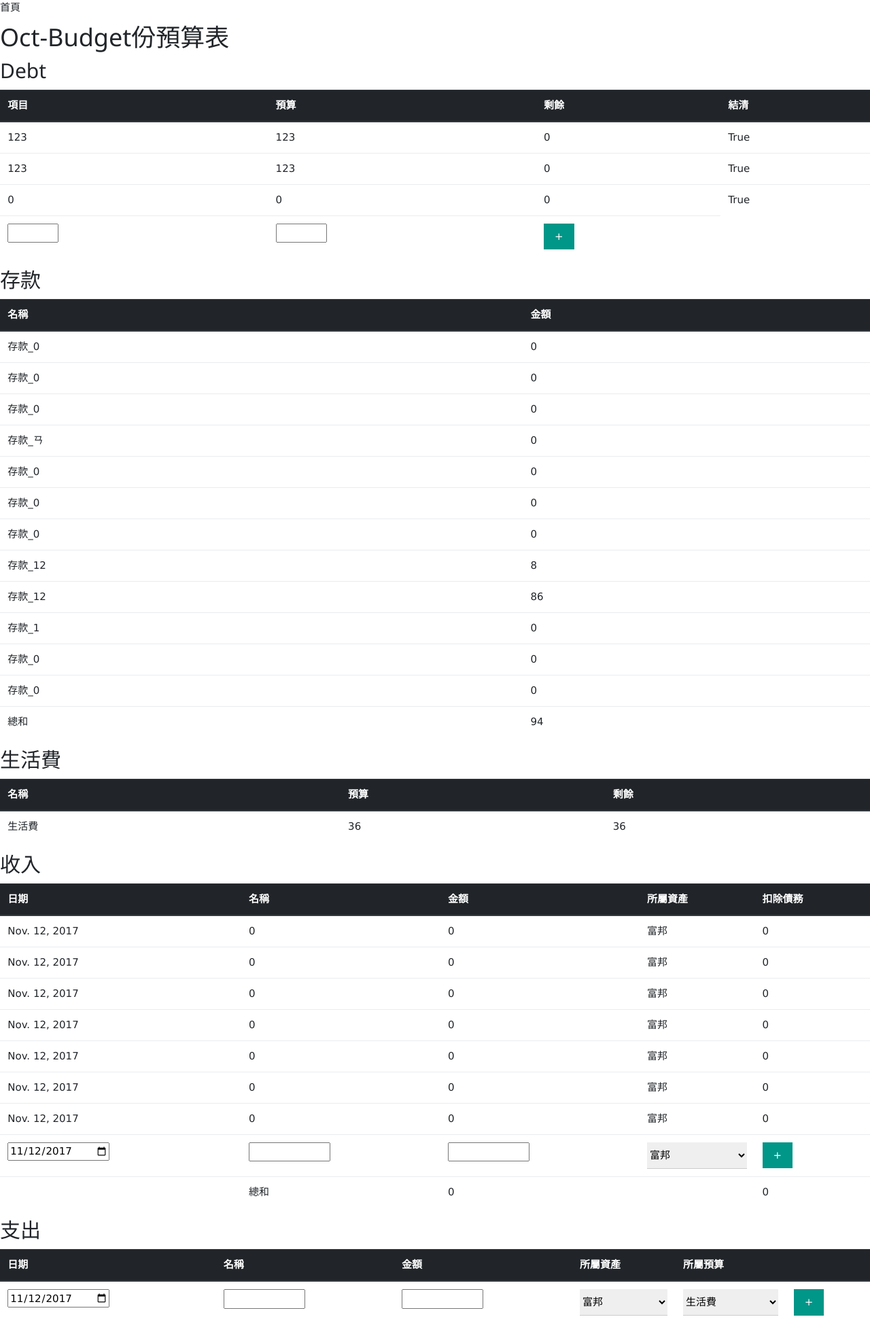
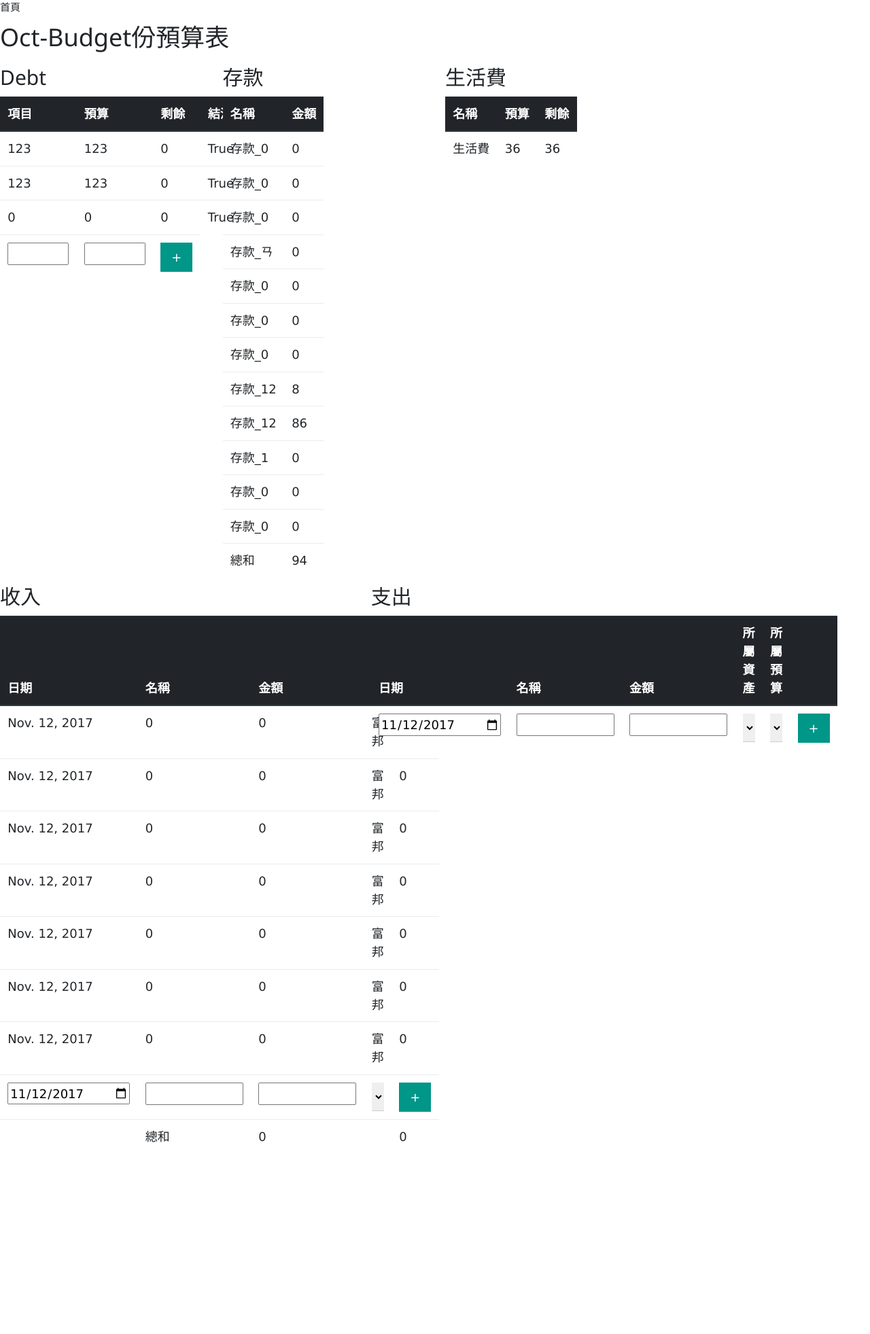
Before and after one commit to ChunYoLin/mysite, a Django app: page /budget/1/ in a window 1280 px wide. Shown: the whole page at 68% size. After the commit the page ends 1681 px from the top, so only its background shows below. Run offline with Django 3.2, Linux system fonts and the light colour scheme; data comes from the database, SQL or seed files in the repository; some libraries are stand-ins or nearby versions.

Commit message:
add: bootstrap typesetting

```diff
--- a/budget/templates/budget/detail.html
+++ b/budget/templates/budget/detail.html
@@ -6,13 +6,16 @@
 
 		<!-- Bootstrap CSS -->
 		<link rel="stylesheet" href="https://maxcdn.bootstrapcdn.com/bootstrap/4.0.0-beta.2/css/bootstrap.min.css" integrity="sha384-PsH8R72JQ3SOdhVi3uxftmaW6Vc51MKb0q5P2rRUpPvrszuE4W1povHYgTpBfshb" crossorigin="anonymous">
+		<!-- w3c CSS -->
+		<link rel="stylesheet" href="https://www.w3schools.com/w3css/4/w3.css">
 		<!-- Optional JavaScript -->
 		<!-- jQuery first, then Popper.js, then Bootstrap JS -->
 		<script src="https://code.jquery.com/jquery-3.2.1.slim.min.js" integrity="sha384-KJ3o2DKtIkvYIK3UENzmM7KCkRr/rE9/Qpg6aAZGJwFDMVNA/GpGFF93hXpG5KkN" crossorigin="anonymous"></script>
 		<script src="https://cdnjs.cloudflare.com/ajax/libs/popper.js/1.12.3/umd/popper.min.js" integrity="sha384-vFJXuSJphROIrBnz7yo7oB41mKfc8JzQZiCq4NCceLEaO4IHwicKwpJf9c9IpFgh" crossorigin="anonymous"></script>
 		<script src="https://maxcdn.bootstrapcdn.com/bootstrap/4.0.0-beta.2/js/bootstrap.min.js" integrity="sha384-alpBpkh1PFOepccYVYDB4do5UnbKysX5WZXm3XxPqe5iKTfUKjNkCk9SaVuEZflJ" crossorigin="anonymous"></script>
+
 		{% load static %}
-		<link rel="stylesheet" href="https://www.w3schools.com/w3css/4/w3.css">
+		<link rel="stylesheet" type="text/css" href={% static "budget/css/detail.css"%}>
 		<title>{{ budget.name }}</title>
 		<meta charset='utf-8'>
 	</head>
@@ -21,8 +24,10 @@
 			<a href="/budget/">首頁</a>
 		</div>
 		<h1>{{ budget.name }}份預算表</h1>
+		<div class="row">
+			<div class="col-xs-4 col-md-3">
 				<h2>Debt</h2>
-			<table class="table">
+				<table class="table table-responsive">
 					<thead class=" thead-dark">
 						<tr>
 							<th>項目</th>
@@ -63,8 +68,9 @@
 					</tbody>
 				</table>
 			</div>
+			<div class="col-xs-2 col-md-3">
 				<h2>存款</h2>
-			<table class="table">
+				<table class="table table-responsive">
 					<thead class="thead-dark">
 						<tr>
 							<th> 名稱 </th>
@@ -92,8 +98,9 @@
 					</tbody>
 				</table>
 			</div>
+			<div class="col-xs-3 col-md-3">
 				<h2>生活費</h2>
-			<table class="table">
+				<table class="table table-responsive">
 					<thead class="thead-dark">
 						<tr>
 							<th> 名稱 </th>
@@ -110,9 +117,11 @@
 					</tbody>
 				</table>
 			</div>
-		<div style="clear:both;"></div>
+		</div>
+		<div class="row">
+			<div class="col-xs-6 col-md-5">
 				<h2> 收入 </h2>
-			<table class="table">
+				<table class="table table-responsive">
 					<thead class="thead-dark">
 						<tr>
 							<th> 日期 </th>
@@ -185,8 +194,9 @@
 					</tbody>
 				</table>
 			</div>
+			<div class="col-xs-6 col-md-5">
 				<h2> 支出 </h2>
-			<table class="table">
+				<table class="table table-responsive">
 					<thead class="thead-dark">
 						<tr>
 							<th> 日期 </th>
@@ -249,5 +259,6 @@
 					</tbody>
 				</table>
 			</div>
+		</div>
 	</body>
 </html>
--- a/static/budget/css/detail.css
+++ b/static/budget/css/detail.css
@@ -1,13 +1,9 @@
-h1
-{
-	font-size:50px;
-}
-h2
-{
-	font-size:30px;
-	text-align: center;
-}
 .table
 {
+	font-size: 18px;
 	width: auto !important;
 }
+.table-responsive {
+	display:table-cell;
+	width:100%;
+}
```
Lines whose indentation alone changed are shown as unchanged.
